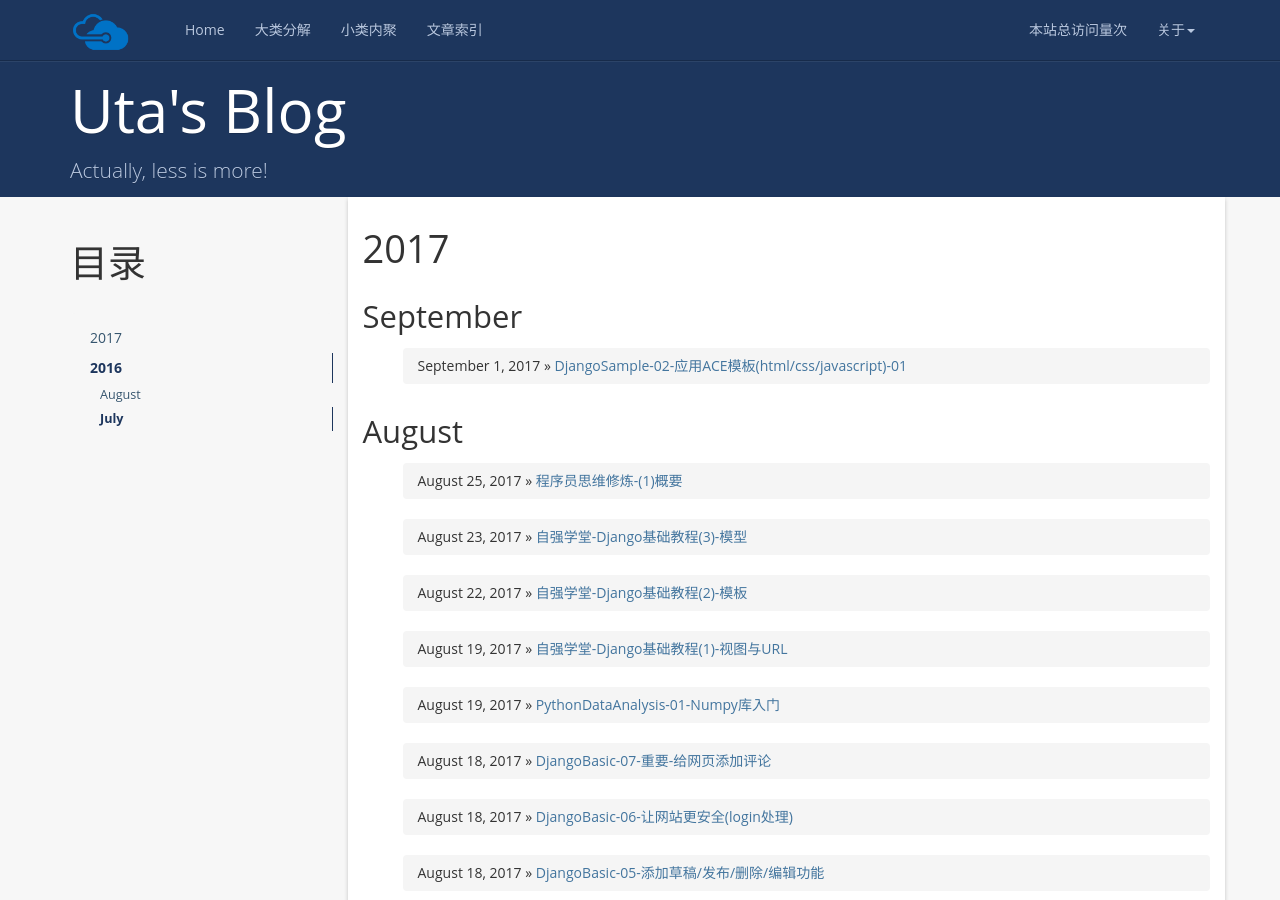
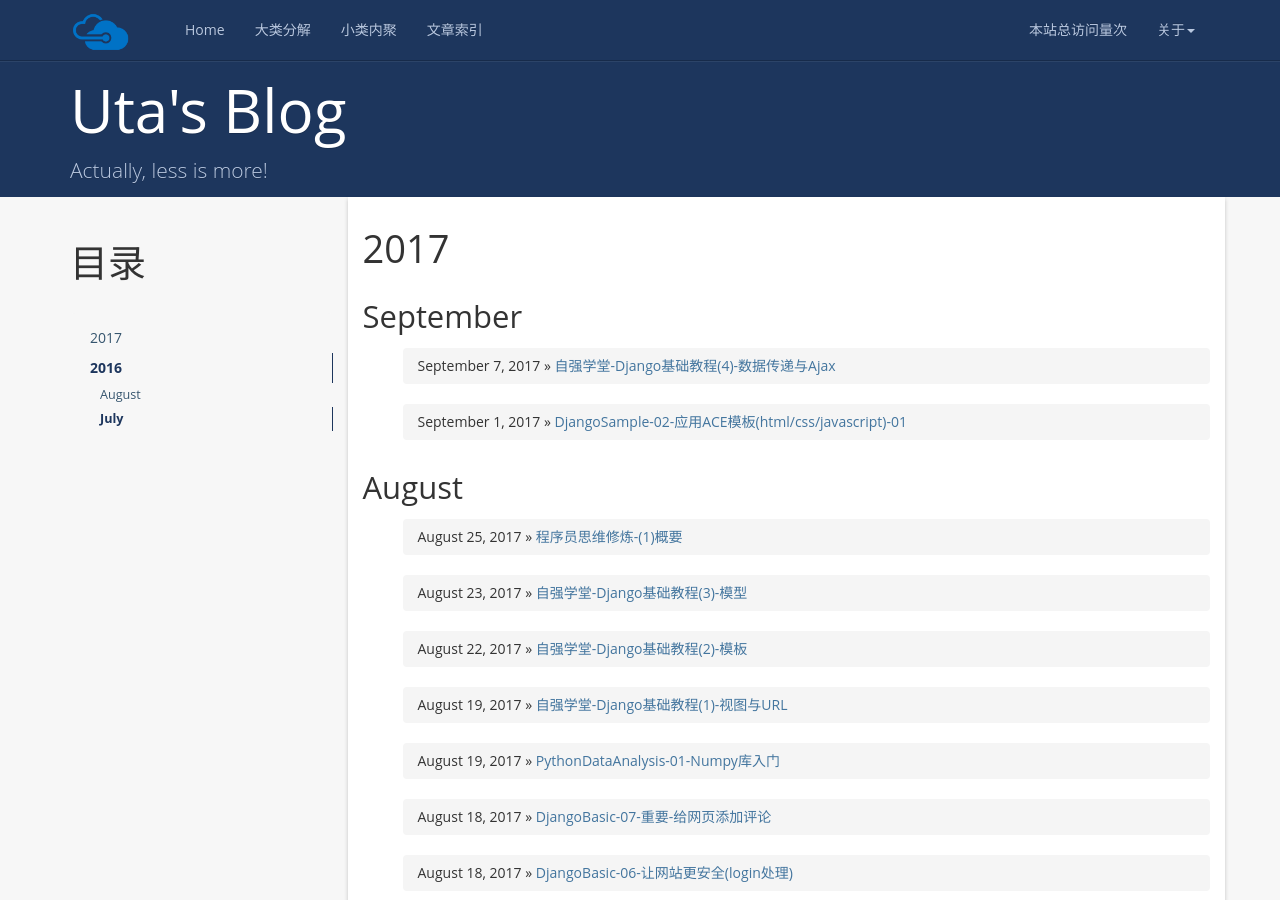
Before and after one commit to utanesuke0612/utanesuke0612.github.io, a Jekyll site: the page built from index.html, in a window 1280 px wide and 900 px high. Built offline with Jekyll 4.4.1, drawn with Linux system fonts in a browser that asks for light colours; nearby versions of some CDN libraries; the list of posts is cut into pages by our own code; comment, search, counter and statistics services are not loaded; some of the changed lines change nothing that is shown.

Commit message:
啊等等
add

````diff
--- a/_posts/2016-01-01-index.md
+++ b/_posts/2016-01-01-index.md
@@ -71,9 +71,25 @@ tag:
 6. 添加评论的承认和删除功能(url入口 - url解析 - view视图)
 
 ### 2. 自强学堂(校友总结)
-- [自强学堂-Django基础教程(1)-视图与URL]
 
-- [自强学堂-Django基础教程(2)-模板]
+- [视图与URL](https://utanesuke0612.github.io/2017/08/19/zqxt_django_01/)
+1. Django全貌，从url入口到显示的html模型。
+2. 常用Django相关命令.
+3. 创建app - 添加到setting - 添加url解析 - 定义视图 ，能显示到html页面的最小流程。
+4. 在request中提取参数，参数放在url中如`/add/?a=4&b=5&c=6 `，提取方式为 `a = request.GET.get('a',0)`。
+5. 如果提取`/add/4/5/50`类型url中的参数，视图需要` add2(request, a, b,x):`，url解析使用` url(r'^(\d+)/(\d+)/(\d+)/$', views.add2, name='add2'),`。
+6. 使用url name，并在url链接中传递参数。[参考](https://utanesuke0612.github.io/2017/08/19/zqxt_django_01/#3-参考url中参数的传递和提取)。
+7. 通过html页面上的link进行计算，如 `<a href="/add/4/5/80">计算 4+5+80</a>`。
+8. 使用`<a href="[% url 'add2' 4 5 20 %}">link</a>`生成url和传递参数，适应url可变的需求。
+9. 使用 HttpResponseRedirect 对旧网址进行跳转。
+
+
+- [模板](https://utanesuke0612.github.io/2017/08/22/zqxt_django_02/)
+
+
+- [模型](https://utanesuke0612.github.io/2017/08/23/zqxt_django_03/)
+- [数据传递与Ajax](https://utanesuke0612.github.io/2017/09/08/zqxt_django_04/)
+
 
 
 ### 3. DjangoProject(官方文档)
--- /dev/null
+++ b/_posts/zqxt/2017-09-07-zqxt_django_04.md
@@ -0,0 +1,397 @@
+---
+layout: post
+title: 自强学堂-Django基础教程(4)-数据传递与Ajax
+date: 2017-09-07 22:45:59
+categories: Python
+tags: Django 自强学堂
+---
+* content
+{:toc}
+
+>无意中在网上发现了这个网站[自强学堂](http://code.ziqiangxuetang.com/django/django-tutorial.html)(作者还是校友),上面整理的教程都很不错，正好适合刚学完DjangoBasic篇之后的扩展。本系列作为该[自强学堂教程](http://code.ziqiangxuetang.com/django/django-tutorial.html)的笔记，为节省时间，与DjangoBasic部分重叠的话，会省略。
+
+# <i class="fa fa-exclamation-triangle" aria-hidden="true"></i>**注意：**
+Django的标签导致Jekyll无法编译，都修改为了`[%`和`[{`，使用时需要替换将`[`替换为`{`！
+
+---
+
+参考 [Django Ajax](http://code.ziqiangxuetang.com/django/django-ajax.html)
+
+有时候我们想把一个 list 或 dict等 JSON对象 传到网页的 javascript，用 JS 进行处理，比如用 js 将数据可视化显示到网页上。
+有如下的两种方式:
+1. 直接在视图函数（views.py中的函数）中将 JSON对象 和网页其它内容一起传递到Django模板（一次性地渲染，还是同一次请求）。
+2. 页面加载完成后，在页面上操作，在页面上通过 ajax 方法得到新的数据（再向服务器发送一次请求）并显示在网页上，这种情况适用于页面不刷新的情况下，动态加载一些内容。
+比如用户输入一个值或者点击某个地方，动态地把相应内容显示在网页上。
+
+# 1. Django传递数据给JS
+
+## 1.1 准备工作
+
+- 创建测试用app `python manage.py startapp mytest`。
+- 在project的setting文件的`INSTALLED_APPS`中加入新建的app。
+- project的urls中加入urls解析 `from mytest.views import test` 和 `url(r'^test/', test, name='test'),`
+- mytest app下 新建文件夹 \templates\mytest ，和 html文件(详细内容见下面)
+- views.py中添加test函数(详细内容见下面)
+
+## 1.2 添加test的view
+
+```html
+from __future__ import unicode_literals # 编码处理
+from django.shortcuts import render
+import json # 引入json
+from django.http import HttpResponse # 后面的update的view需要
+
+# Create your views here.
+def test(request):
+    List = ['自强学堂', '渲染Json到模板']
+    Dict = {'site': '自强学堂', 'author': '涂伟忠'}
+
+    return render(request, 'mytest/test.html', {
+            'List': json.dumps(List),
+            'Dict': json.dumps(Dict)
+        })
+
+```
+
+视图函数中的字典或列表要用 json.dumps()处理。否则如果直接传递List和Dict的话，会出现`Uncaught SyntaxError: Unexpected token ILLEGAL`的错误。
+
+## 1.3 添加html模板文件
+
+```python
+<!DOCTYPE html>
+<html lang="en">
+<head>
+    <meta charset="UTF-8">
+    <meta http-equiv="x-ua-compatible" content="IE=edge">
+    <meta name="viewport" content="width=device-width, initial-scale=1">
+
+    <script src="http://apps.bdimg.com/libs/jquery/1.10.2/jquery.min.js"></script>
+    <title>jason</title>
+</head>
+<body>
+<div id="list"> 学习 </div>
+<div id='dict'></div>
+<script type="text/javascript">
+    //列表
+    var List = {{ List|safe }};
+
+    //下面的代码把List的每一部分放到头部和尾部
+    $('#list').prepend(List[0]);
+    $('#list').append(List[1]);
+
+    console.log('--- 遍历 List 方法 1 ---')
+    for(i in List){
+        console.log(i);// i为索引
+    }
+
+    console.log('--- 遍历 List 方法 2 ---')
+    for (var i = List.length - 1; i >= 0; i--) {
+        // 鼠标右键，审核元素，选择 console 可以看到输入的值。
+        console.log(List[i]);
+    };
+
+    console.log('--- 同时遍历索引和内容，使用 jQuery.each() 方法 ---')
+    $.each(List, function(index, item){
+        console.log(index);
+        console.log(item);
+    });
+
+
+    // 字典
+    var Dict = {{ Dict|safe }};
+    console.log("--- 两种字典的取值方式  ---")
+    console.log(Dict['site']);
+    console.log(Dict.author);
+
+    console.log("---  遍历字典  ---");
+    for(i in Dict) {
+        console.log(i + Dict[i]);//注意，此处 i 为键值
+    }
+</script>
+</body>
+</html>
+
+```
+
+- 在模板上要加 safe 过滤器，`var List = {{ List|safe }};`。
+- `$('#list').prepend(List[0]);`和`$('#list').append(List[1]);`，分别将List中的内容添加到已有的id为List的显示区域的前面和后面。
+- 后面的内容，介绍了在jquery中如何遍历List和Dict。
+
+## 1.4 最终显示效果
+
+显示如下的文字，将lsit中的元素，分别追加到了'#list'的头和尾：
+```
+自强学堂 学习 渲染Json到模板
+```
+
+和如下的chrome控制端输出
+
+```
+--- 遍历 List 方法 1 ---
+0
+1
+
+--- 遍历 List 方法 2 ---
+渲染Json到模板
+自强学堂
+
+--- 同时遍历索引和内容，使用 jQuery.each() 方法 ---
+0
+自强学堂
+1
+渲染Json到模板
+
+--- 两种字典的取值方式  ---
+自强学堂
+涂伟忠
+
+---  遍历字典  ---
+site自强学堂
+author涂伟忠
+
+```
+
+通过上面的哦方式，就将数据从view中传递给javascript了。
+
+
+# 2. Django Ajax
+## 2.1 basic-点击button部分更新文本
+
+- 修改上面test的view，render到一个新的html文件。
+
+- 新的html模板文件如下：
+
+```html
+<body>
+<form action="/update/" method="get">
+    <p>result: <span id='result'></span></p>
+    <button type="button" id='update'>update</button>
+</form>
+
+<script src="http://apps.bdimg.com/libs/jquery/1.11.1/jquery.min.js"></script>
+<script>
+    $(document).ready(function(){
+      $("#update").click(function(){
+        $.get("/update/", function(ret){
+            $('#result').html(ret)
+        })
+      });
+    });
+</script>
+</body>
+
+```
+
+- html元素是`<span>`和`<button>`，`<span>`部分是空白，通过javascript进行更新。
+- 注意form中的语法，action指跳转到的url。
+- jquery的语法要专门学习。
+
+- project的url解析中添加 `url(r'^update/', update, name='update'),`，将处理交给update这个view。
+
+- 添加update的view
+
+```python
+def update(request):
+    r = HttpResponse("yes,it's updated")
+    return r
+```
+
+- 实现效果：
+  - button按下前 `result:`
+  - button按下后 `result: yes,it's updated`
+只是更新了上面的<span id='result'>这一部分。
+
+![image](https://user-images.githubusercontent.com/18595935/30216234-4b27b396-94ed-11e7-9924-fca58d910253.png)
+
+
+## 2.2 接受输入计算，并部分更新结果
+
+- 类似上面，在project中添加 `url(r'^add/((?:-|\d)+)/((?:-|\d)+)/$', add, name='add'),`，将处理转交给add view。
+- 添加add view
+
+```python
+
+def add(request, a, b):
+    print("add")
+    print(request)
+    if request.is_ajax():
+        ajax_string = 'ajax request: '
+    else:
+        ajax_string = 'not ajax request: '
+    c = int(a) + int(b)
+    r = HttpResponse(ajax_string + str(c))
+    return r
+
+```
+
+- 添加模板文件
+
+```html
+<head>
+<script>
+function ajax_request()
+{
+var xmlhttp;
+if (window.XMLHttpRequest) {
+    // code for IE7+, Firefox, Chrome, Opera, Safari
+    xmlhttp=new XMLHttpRequest();
+  } else {
+    // code for IE6, IE5
+    xmlhttp=new ActiveXObject("Microsoft.XMLHTTP");
+}
+
+xmlhttp.onreadystatechange=function() {
+  if (xmlhttp.readyState==4 && xmlhttp.status==200) {
+      document.getElementById("result").innerHTML=xmlhttp.responseText;
+  }
+}
+
+var a = document.getElementById("a").value;
+var b = document.getElementById("b").value;
+xmlhttp.open("GET", "/add/" + a + "/" + b + "/", true);
+xmlhttp.setRequestHeader("X-Requested-With", "XMLHttpRequest");
+xmlhttp.send();
+}
+</script>
+
+</head><body>
+<div id="myDiv"><h2>输入两个数求和</h2></div>
+a: <input id="a"><br>
+b: <input id="b"><br>
+<button type="button" onclick="ajax_request()">求和</button>
+<div>结果：<span id="result"></span></div>
+</body>
+
+```
+
+上面是用原生javascript实现，有些繁琐。
+> 注意javascript中跳转url的方式`xmlhttp.open("GET", "/add/" + a + "/" + b + "/", true);`
+
+- 实现效果:分别输入2和3，点击页面上的按钮，显示效果为:
+
+![image](https://user-images.githubusercontent.com/18595935/30215895-579cac18-94ec-11e7-852f-8f4efa287708.png)
+
+- 实现效果:直接访问 `http://localhost:8000/add/2/3/`，得到的页面结果为 `not ajax request: 5`，因为不是ajax访问。
+
+
+## 2.3 传递数组/字典到网页，由JS处理并显示
+
+- view中添加如下
+
+```python
+def ajax_list(request):
+    a = ['1', '2']
+    return HttpResponse(json.dumps(a), content_type='application/json')
+
+def ajax_dict(request):
+    name_dict = {'twz': 'Love python and Django', 'zqxt': 'I am teaching Django'}
+    return HttpResponse(json.dumps(name_dict), content_type='application/json')
+```
+
+- url中添加如下解析
+
+```python
+url(r'^ajax_list/$', ajax_list, name='ajax-list'),
+url(r'^ajax_dict/$', ajax_dict, name='ajax-dict'),
+
+```
+
+
+- 添加模板html文件
+
+```html
+<!DOCTYPE html>
+<html>
+<body>
+<div id="myDiv"><h2>输入两个数求和</h2></div>
+a: <input id="a"><br>
+b: <input id="b"><br>
+<button type="button" onclick="ajax_request()">求和</button>
+<div>结果：<span id="result"></span></div>
+
+<div id="dict">Ajax 加载字典</div>
+<p id="dict_result"></p>
+
+<div id="list">Ajax 加载列表</div>
+<p id="list_result"></p>
+
+<script src="http://apps.bdimg.com/libs/jquery/1.11.1/jquery.min.js"></script>
+<script>
+    function ajax_request()
+    {
+    var xmlhttp;
+    if (window.XMLHttpRequest) {
+        // code for IE7+, Firefox, Chrome, Opera, Safari
+        xmlhttp=new XMLHttpRequest();
+      } else {
+        // code for IE6, IE5
+        xmlhttp=new ActiveXObject("Microsoft.XMLHTTP");
+    }
+
+    xmlhttp.onreadystatechange=function() {
+      if (xmlhttp.readyState==4 && xmlhttp.status==200) {
+          document.getElementById("result").innerHTML=xmlhttp.responseText;
+      }
+    }
+
+    var a = document.getElementById("a").value;
+    var b = document.getElementById("b").value;
+    xmlhttp.open("GET", "/add/" + a + "/" + b + "/", true);
+    xmlhttp.setRequestHeader("X-Requested-With", "XMLHttpRequest");
+    xmlhttp.send();
+    }
+
+    $(document).ready(function(){
+       // 列表 list
+      $('#list').click(function(){
+          $.getJSON("[% url 'ajax-list' %}",function(ret){
+            //返回值 ret 在这里是一个列表
+            for (var i = ret.length - 1; i >= 0; i--) {
+              // 把 ret 的每一项显示在网页上
+              $('#list_result').append(' ' + ret[i])
+            };
+          })
+      })
+
+      // 字典 dict
+      $('#dict').click(function(){
+          $.getJSON("[% url 'ajax-dict' %}",function(ret){
+              //返回值 ret 在这里是一个字典
+              $('#dict_result').append(ret.twz + '<br>');
+              // 也可以用 ret['twz']
+          })
+      })
+    });
+
+</script>
+</body>
+</html>
+
+```
+
+- 实现效果如下：
+1. 黄色部分是局部更新的结果
+2. 点击[Ajax 加载字典]和[Ajax 加载列表]，会在下方不断增加
+
+![image](https://user-images.githubusercontent.com/18595935/30215798-09fc93c4-94ec-11e7-8eb9-4a7146eecc1c.png)
+
+
+# 9. 参考
+## 9.1 Django中的转义
+
+Django的模板中会对HTML标签和JS等语法标签进行自动转义，原因显而易见，这样是为了安全。
+但是有的时候我们可能不希望这些HTML元素被转义，比如我们做一个内容管理系统，后台添加的文章中是经过修饰的，这些修饰可能是通过一个类似于FCKeditor编辑加注了HTML修饰符的文本，如果自动转义的话显示的就是保护HTML标签的源文件。为了在Django中关闭HTML的自动转义有两种方式，如果是一个单独的变量我们可以通过过滤器“|safe”的方式告诉Django这段代码是安全的不必转义。比如：
+
+```
+<p>这行代表会被自动转义</p>: {{ data }}
+<p>这行代表不会被自动转义</p>: {{ data|safe }}
+```
+
+其中第二行我们关闭了Django的自动转义。
+我们还可以通过`[%autoescape off%}`的方式关闭整段代码的自动转义，比如下面这样：
+
+```html
+[% autoescape off %}
+    Hello {{ name }}
+[% endautoescape %}
+```
````
